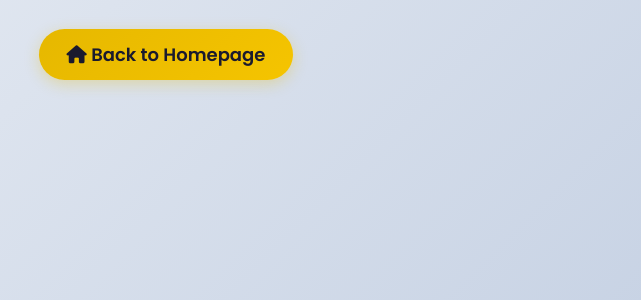
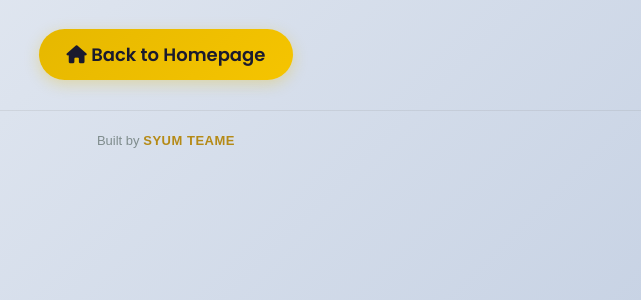
Before and after one commit to syumgebre1/yada-hotel, a Flask app: template templates/404.html in a window 1280 px wide. Shown: the part 450-750 px from the top of the page, without its empty margins (474-1115 px from the left). Run offline with Flask 3, Linux system fonts and the light colour scheme; the template is opened without the code that fills it, so the values that code supplies are empty; some libraries are stand-ins or nearby versions.

Commit message:
Add SYUM TEAME footer to templates/404.html

```diff
--- a/templates/404.html
+++ b/templates/404.html
@@ -17,5 +17,6 @@
         <p style="color: var(--text-muted); margin-bottom: 30px;">The page you are looking for might have been removed or is temporarily unavailable.</p>
         <a href="/" class="btn btn-gold" style="font-size: 18px;"><i class="fa-solid fa-house"></i> Back to Homepage</a>
     </div>
+    {% include '_syum_footer.html' %}
 </body>
 </html>
```
